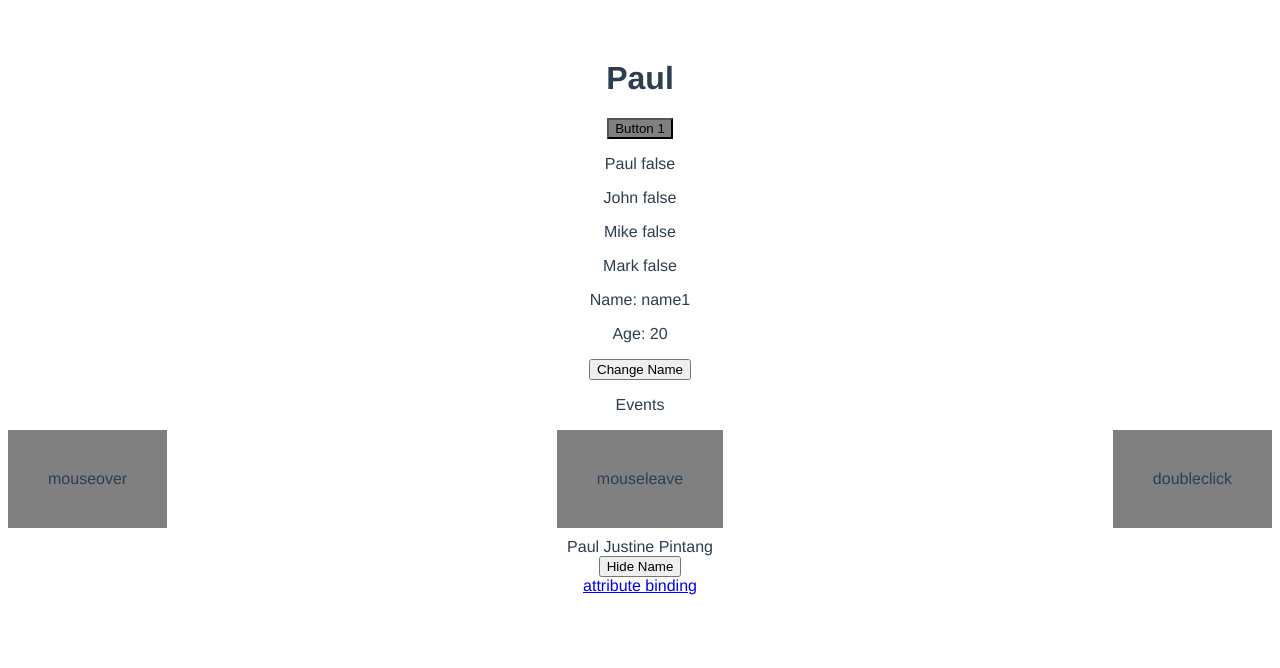
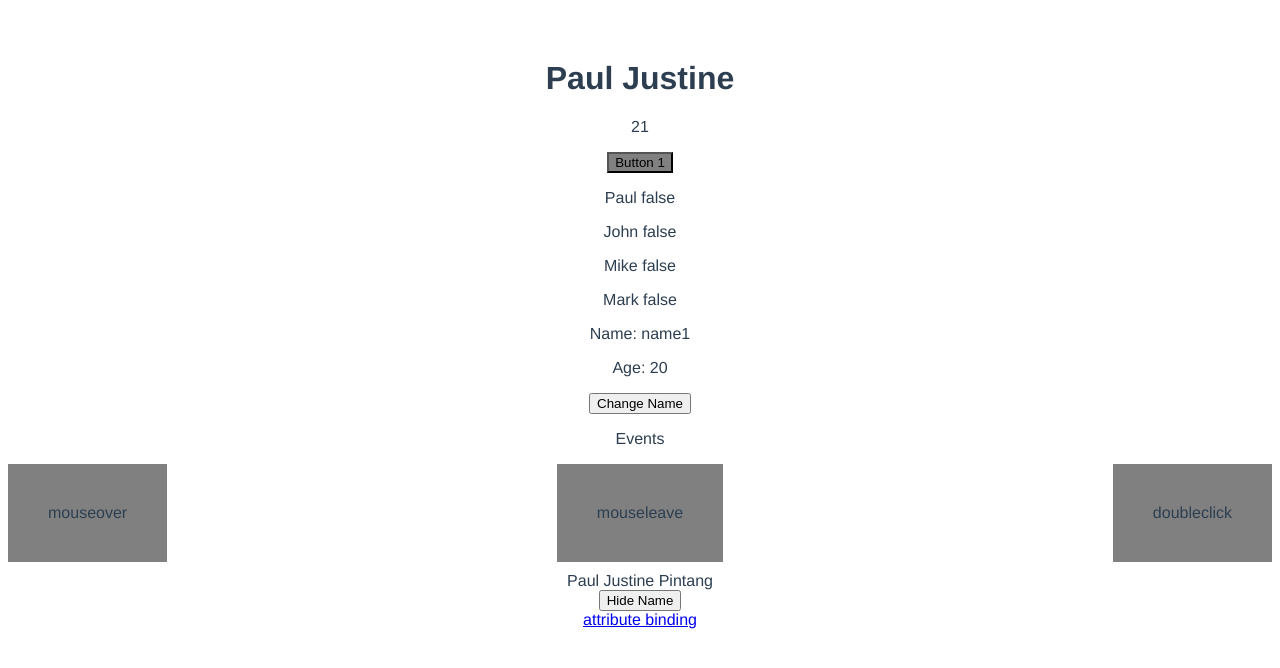
Before and after one commit to PaulPintang/Vue.Js-2022, a Vue app: page / in a window 1280 px wide. Shown: the top 668 px of the page. Built offline with nearby package versions, Linux system fonts and the light colour scheme.

Commit message:
passing 2 props in one component

```diff
--- a/src/App.vue
+++ b/src/App.vue
@@ -1,5 +1,5 @@
 <template>
-  <FirstComponent person="Paul" />
+  <FirstComponent person="Paul Justine" age="21" />
   <Button color="gray" />
   <Names :names="names" />
   <Events />
--- a/src/components/FirstComponent.vue
+++ b/src/components/FirstComponent.vue
@@ -1,15 +1,16 @@
 <template lang="">
   <div>
     <h1>{{ person }}</h1>
+    <p>{{ age }}</p>
   </div>
 </template>
 <script>
 export default {
   name: "FirstComponent",
   props: {
-      person: String
-  }
-
+    person: String,
+    age: Number,
+  },
 };
 </script>
 <style lang=""></style>
--- a/src/components/Names.vue
+++ b/src/components/Names.vue
@@ -16,7 +16,6 @@ export default {
   methods: {
     handleClick(name) {
       name.bool = !name.bool;
-      // console.log("clicked id:", name);
     },
   },
 };
```
